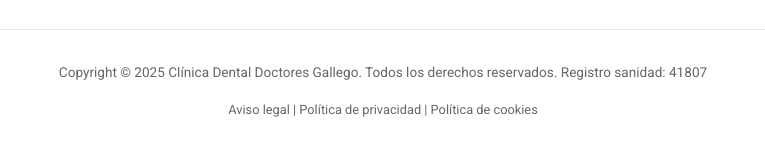
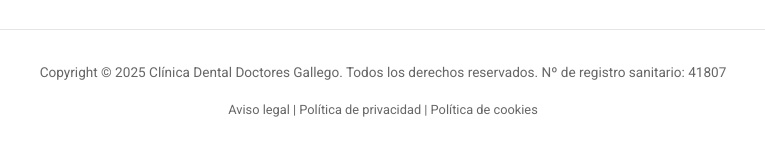
Before and after one commit to Ing27Dev/web-clinica-drs-gallego, a website: page 404.html in a window 1280 px wide. Shown: the part 1173-1322 px from the top of the page, 257-1022 px from the left. Drawn offline with Linux system fonts and the light colour scheme.

Commit message:
añadido registro sanitario

```diff
--- a/404.html
+++ b/404.html
@@ -127,7 +127,7 @@
       <div class="footer-separator"></div>
 
       <div class="footer-legal">
-        <div class="footer-copyright">Copyright © 2025 Clínica Dental Doctores Gallego. Todos los derechos reservados. Registro sanidad: 41807</div>
+        <div class="footer-copyright">Copyright © 2025 Clínica Dental Doctores Gallego. Todos los derechos reservados. Nº de registro sanitario: 41807</div>
         <div class="footer-links">
           <a href="aviso-legal.html">Aviso legal</a> | <a href="politica-privacidad.html">Política de privacidad</a> | <a href="politica-cookies.html">Política de cookies</a>
         </div>
```
Also changed, not shown: aviso-legal.html (+1 -1 lines), contacto.html (+1 -1 lines), equipo.html (+1 -1 lines), index.html (+1 -1 lines), la_clinica.html (+1 -1 lines), politica-cookies.html (+1 -1 lines), politica-privacidad.html (+1 -1 lines), tratamientos.html (+1 -1 lines).
